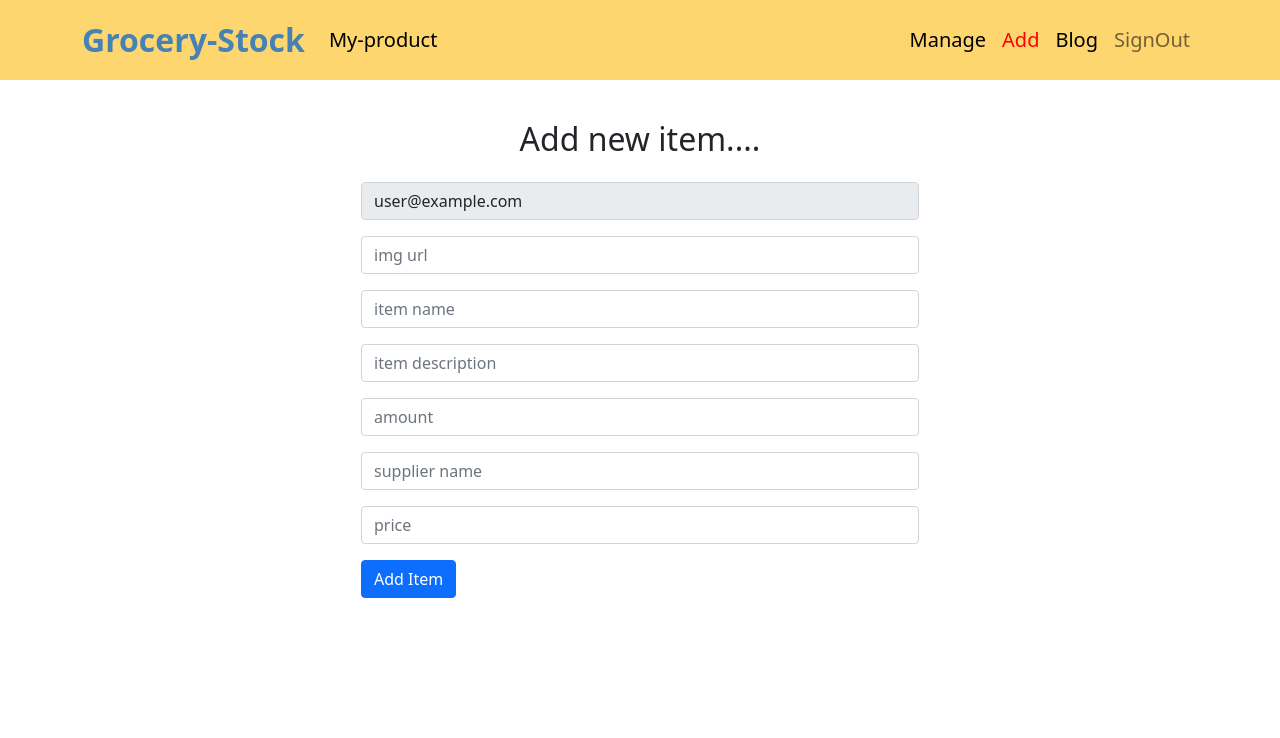
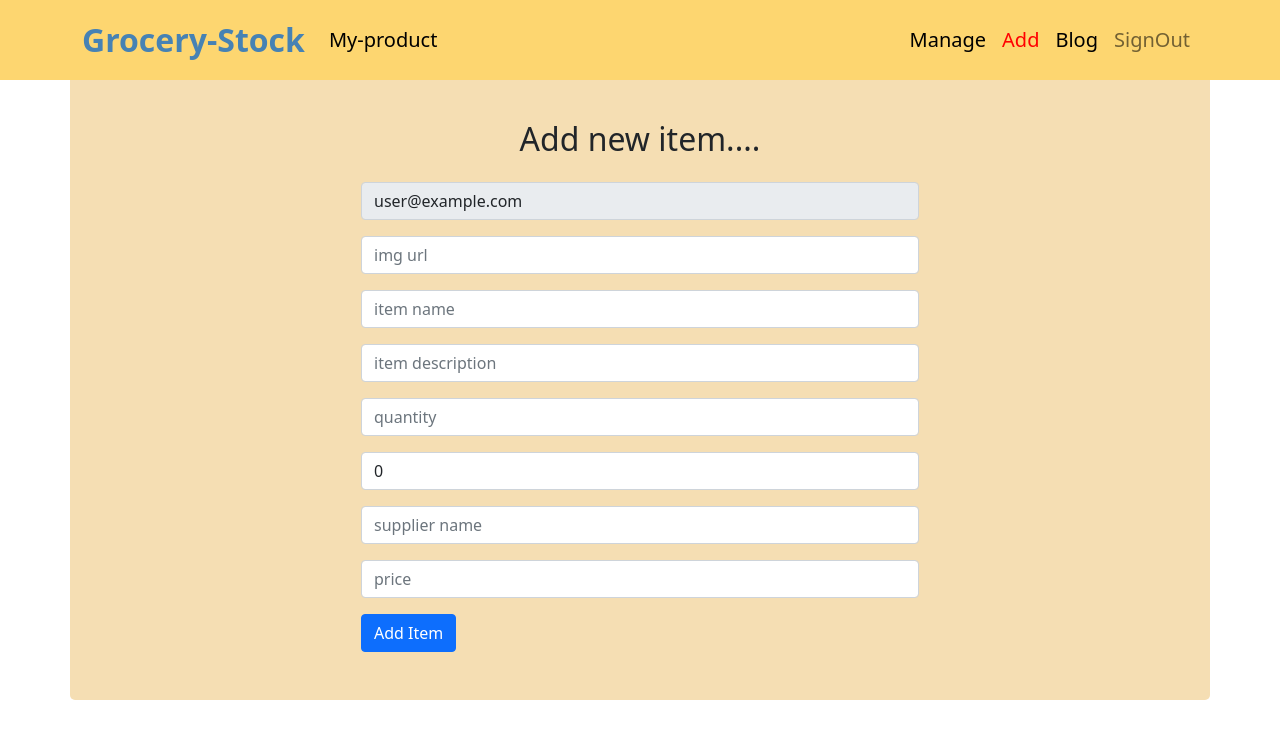
Before and after one commit to shakibaalam/assignment-11-client, a React (Create React App) app: page /add in a window 1280 px wide. Shown: the top 738 px of the page. Built offline with nearby package versions, Linux system fonts and the light colour scheme; no server answers; sample sign-in values are in the browser's storage.

Commit message:
sold update

```diff
--- a/src/Pages/Inventory/AddInventory/AddInventory.js
+++ b/src/Pages/Inventory/AddInventory/AddInventory.js
@@ -4,19 +4,20 @@ import { useAuthState } from 'react-firebase-hooks/auth';
 import auth from '../../firebase.init';
 
 const AddInventory = () => {
-    const [user, loading, error] = useAuthState(auth);
+    const [user] = useAuthState(auth);
     const handleAdd = (e) => {
         e.preventDefault();
         const email = e.target.formBasicEmail.value;
         const img = e.target.formBasicImg.value;
         const name = e.target.formBasicName.value;
         const description = e.target.formBasicDescription.value;
-        const amount = e.target.formBasicAmount.value;
+        const quantity = e.target.formBasicAmount.value;
+        const sold = e.target.formBasicSold.value;
         const supplier = e.target.formBasicSupplier.value;
         const price = e.target.formBasicNumber.value;
-        console.log(img, name, description, amount, supplier, price);
+        console.log(img, name, description, quantity, supplier, price);
 
-        const data = { email, img, name, description, amount, supplier, price };
+        const data = { email, img, name, description, quantity, supplier, price, sold };
         const url = `https://guarded-stream-31463.herokuapp.com/products`
         fetch(url, {
             method: 'POST',
@@ -31,7 +32,7 @@ const AddInventory = () => {
         e.target.reset();
     }
     return (
-        <div className='container mt-5 pt-5'>
+        <div className='container mt-5 pt-5 form-style pb-5'>
             <h2 className='text-center my-4'>Add new item....</h2>
             <div className='w-50 mx-auto'>
                 <Form onSubmit={handleAdd}>
@@ -40,11 +41,11 @@ const AddInventory = () => {
                     </Form.Group>
 
                     <Form.Group className="mb-3" controlId="formBasicImg">
-                        <Form.Control type="text" placeholder='img url' />
+                        <Form.Control type="text" placeholder='img url' required />
                     </Form.Group>
 
                     <Form.Group className="mb-3" controlId="formBasicName">
-                        <Form.Control type="text" placeholder='item name' />
+                        <Form.Control type="text" placeholder='item name' required />
                     </Form.Group>
 
                     <Form.Group className="mb-3" controlId="formBasicDescription">
@@ -52,15 +53,19 @@ const AddInventory = () => {
                     </Form.Group>
 
                     <Form.Group className="mb-3" controlId="formBasicAmount">
-                        <Form.Control type="number" placeholder="amount" />
+                        <Form.Control type="number" placeholder="quantity" required />
+                    </Form.Group>
+
+                    <Form.Group className="mb-3" controlId="formBasicSold">
+                        <Form.Control type="number" value={"0"} required />
                     </Form.Group>
 
                     <Form.Group className="mb-3" controlId="formBasicSupplier">
-                        <Form.Control type="text" placeholder='supplier name' />
+                        <Form.Control type="text" placeholder='supplier name' required />
                     </Form.Group>
 
                     <Form.Group className="mb-3" controlId="formBasicNumber">
-                        <Form.Control type="number" placeholder="price" />
+                        <Form.Control type="number" placeholder="price" required />
                     </Form.Group>
 
                     <Button variant="primary" type="submit">
--- a/src/Pages/Inventory/InventoryPage/InventoryPage.js
+++ b/src/Pages/Inventory/InventoryPage/InventoryPage.js
@@ -7,19 +7,27 @@ import CustomLink from '../../Shared/CustomLink/CustomLink';
 const InventoryPage = () => {
     const { productId } = useParams();
     const [product] = useProductDetail(productId);
-    const { name, price, img, description, supplier, sold } = product;
+    const { name, price, img, description, supplier } = product;
 
     const [q, setQ] = useState([]);
+    const [s, setS] = useState([]);
     useEffect(() => {
         const url = `https://guarded-stream-31463.herokuapp.com/products/${productId}/quantity`
         fetch(url)
             .then(res => res.json())
-            .then(data => setQ(data));
+            .then(data => {
+                console.log(data);
+                setQ(data.quantityCount);
+                setS(data.soldCount);
+            });
     }, [productId]);
 
     const handleDeliver = () => {
-        const count = (q - 1).toString()
-        const update = { count };
+        const sold = (parseInt(s) + 1).toString();
+        console.log(sold);
+        const count = (q - 1).toString();
+        console.log(count);
+        const update = { count, sold };
         // console.log(update);
         const url = `https://guarded-stream-31463.herokuapp.com/products/${productId}`
         fetch(url, {
@@ -29,8 +37,9 @@ const InventoryPage = () => {
         })
             .then(res => res.json())
             .then(data => {
-                // console.log(parseInt(data.count));
+                console.log(data.count);
                 setQ(parseInt(data.count))
+                setS(parseInt(data.sold))
             })
     };
 
@@ -68,7 +77,7 @@ const InventoryPage = () => {
                                     <h5 className="card-title">{name}</h5>
                                     <p className="card-text">{description}</p>
                                     <p className='fw-bold'>Quantity: {q} kg</p>
-                                    <p>Sold : {sold}</p>
+                                    <p>Sold : {s} kg</p>
                                     <p>Supplier: {supplier}</p>
                                     <h5>Price : <span className='text-danger fw-bold'>{price}</span> <small>Tk/kg</small></h5>
 
--- a/src/Pages/ManageProducts/ManageProducts.js
+++ b/src/Pages/ManageProducts/ManageProducts.js
@@ -29,7 +29,7 @@ const ManageProducts = () => {
         <div className='container mt-5 pt-5'>
             <div className='d-flex justify-content-between'>
                 <h2>Manage Product :{products.length}</h2>
-                <div className=''>
+                <div>
                     <CustomLink to='/add'> <button className='btn btn-link btn-style'>Add Inventories</button></CustomLink>
                 </div>
             </div>
@@ -49,6 +49,7 @@ const ManageProducts = () => {
                                     <h5 className="card-title">{pd.name}</h5>
                                     <p className="card-text">{pd.description}</p>
                                     <p className='fw-bold'>Quantity: {pd.quantity} kg</p>
+                                    <p>Sold : {pd.sold} kg</p>
                                     <p>Supplier: {pd.supplier}</p>
                                     <h5>Price : <span className='text-danger fw-bold'>{pd.price}</span> <small>Tk/kg</small></h5>
                                     <button onClick={() => navigateProduct(pd._id)} className='btn btn-link btn-style my-4'>Stock manage</button>
--- a/src/Pages/MyProduct/MyProduct.js
+++ b/src/Pages/MyProduct/MyProduct.js
@@ -62,7 +62,7 @@ const MyProduct = () => {
                 {
                     myItem.map(data =>
                         <div className="col">
-                            <div className="card h-100 shadow-lg">
+                            <div className="card h-100 shadow card-style">
                                 <div className=' d-flex justify-content-between'>
                                     <div className='mx-auto'>
                                         <img src={data.img} className="card-img-top img-style" alt="..." />
@@ -73,6 +73,7 @@ const MyProduct = () => {
                                     <h5 className="card-title">{data.name}</h5>
                                     <p className="card-text">{data.description}</p>
                                     <p className='fw-bold'>Quantity: {data.quantity} kg</p>
+                                    <p>Sold : {data.sold} kg</p>
                                     <p>Supplier: {data.supplier}</p>
                                     <h5>Price : <span className='text-danger fw-bold'>{data.price}</span> <small>Tk/kg</small></h5>
                                     <button onClick={() => navigateProduct(data._id)} className='btn btn-link btn-style my-4'>Stock manage</button>
```
